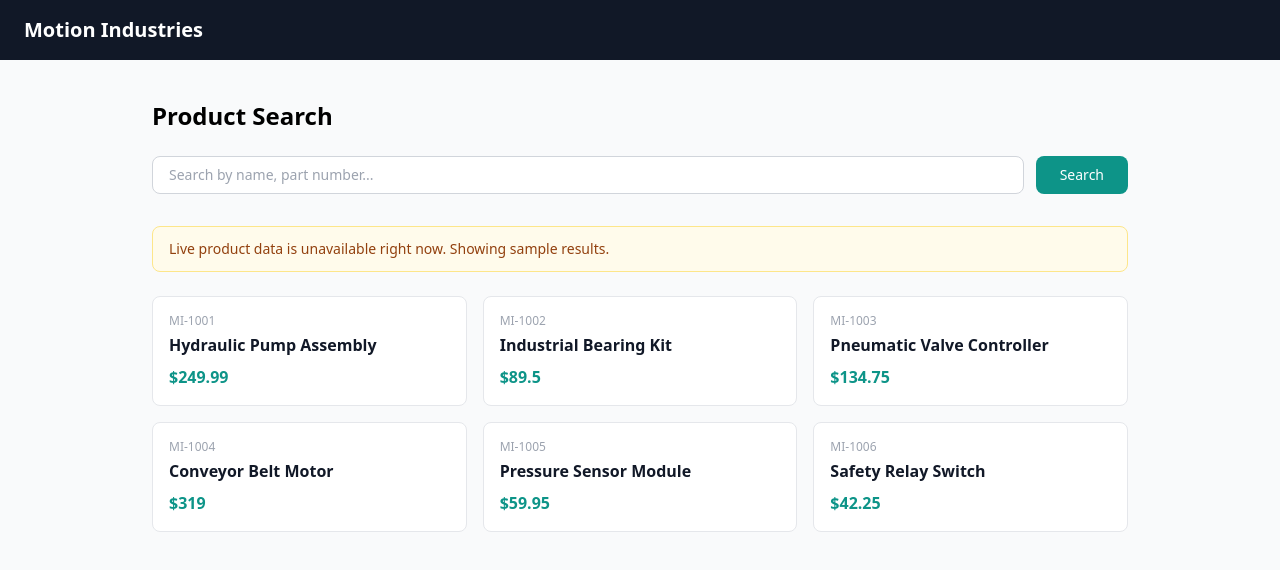
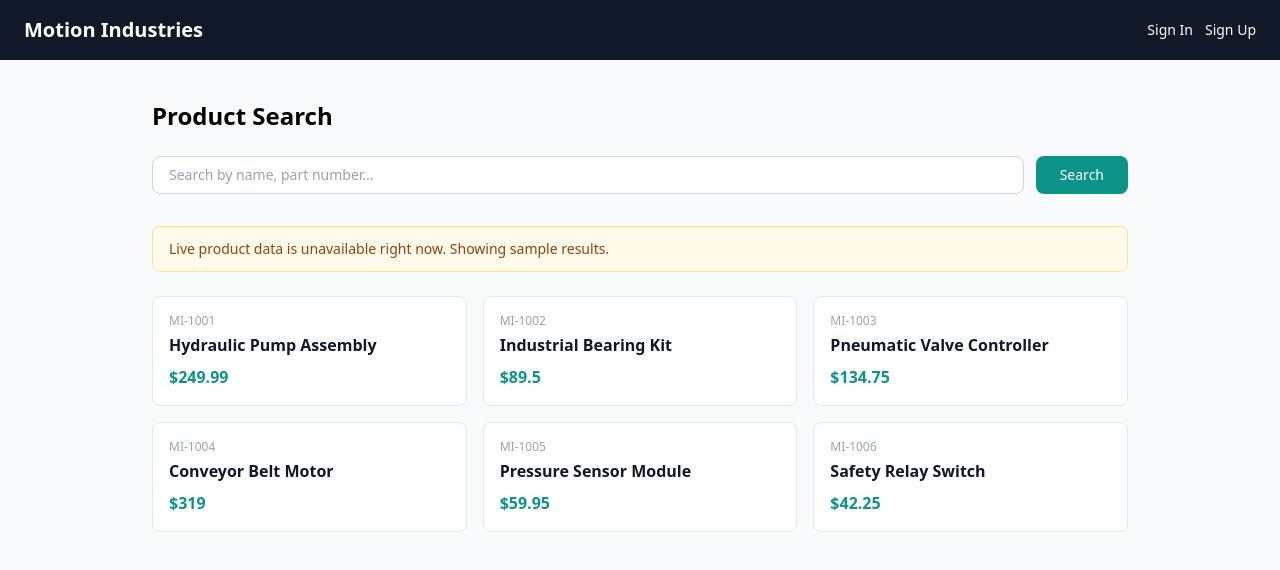
Before and after one commit to hamedou0/MotionProj, a Next.js app in the folder motion-industries 2/frontend/: page /search in a window 1280 px wide. Shown: the top 570 px of the page. Built offline with nearby package versions, Linux system fonts and the light colour scheme; no server answers.

Commit message:
Changes: - added auth-aware nav and fix null product state for empty search UX

```diff
--- a/motion-industries 2/frontend/src/app/search/page.tsx
+++ b/motion-industries 2/frontend/src/app/search/page.tsx
@@ -1,6 +1,7 @@
 'use client';
 import { useState, useEffect } from 'react';
 import { useSearchParams } from 'next/navigation';
+import { getUser, logout, SessionUser } from '../../lib/auth';
 
 type Product = {
   id: number;
@@ -21,9 +22,15 @@
 export default function SearchPage() {
   const searchParams = useSearchParams();
   const [query, setQuery] = useState('');
-  const [products, setProducts] = useState<Product[]>([]);
+  const [products, setProducts] = useState<Product[] | null>(null);
   const [loading, setLoading] = useState(false);
   const [usingFallback, setUsingFallback] = useState(false);
+  const [user, setUser] = useState<SessionUser | null>(null);
+
+  useEffect(() => {
+    setUser(getUser()); // popu;ates after hydration, mo ssr mismatch
+  }, []);
+
 
   const search = async (searchQuery = query) => {
     setLoading(true);
@@ -73,9 +80,25 @@
 
   return (
     <main className="min-h-screen bg-gray-50">
-      <nav className="bg-gray-900 text-white px-6 py-4">
-        <a href="/" className="text-xl font-bold">Motion Industries</a>
-      </nav>
+      <nav className="bg-gray-900 text-white px-6 py-4 flex items-center justify-between">
+  <a href="/" className="text-xl font-bold">Motion Industries</a>
+  <div className="flex gap-3 items-center text-sm">
+    {user ? (
+      <>
+        <span className="text-teal-400">Hi, {user.firstName}</span>
+        <button onClick={logout}
+          className="bg-red-600 hover:bg-red-700 px-4 py-2 rounded text-white text-sm">
+          Sign Out
+        </button>
+      </>
+    ) : (
+      <>
+        <a href="/signin" className="hover:text-teal-400">Sign In</a>
+        <a href="/signup" className="hover:text-teal-400">Sign Up</a>
+      </>
+    )}
+  </div>
+</nav>
 
       <div className="max-w-5xl mx-auto px-6 py-10">
         <h2 className="text-2xl font-bold mb-6">Product Search</h2>
@@ -108,8 +131,10 @@
             <span className="h-5 w-5 rounded-full border-2 border-gray-300 border-t-teal-600 animate-spin" />
             <span className="text-sm">Loading products...</span>
           </div>
+        ) : products === null ? (
+          <p className="text-gray-400 text-sm">Enter a search term to find products</p>
         ) : products.length === 0 ? (
-          <p className="text-gray-500">No Results Found.</p>
+          <p className="text-gray-400 text-sm">No Results Found.</p>
         ) : (
           <div className="grid grid-cols-1 md:grid-cols-2 lg:grid-cols-3 gap-4">
             {products.map((p) => (
```
